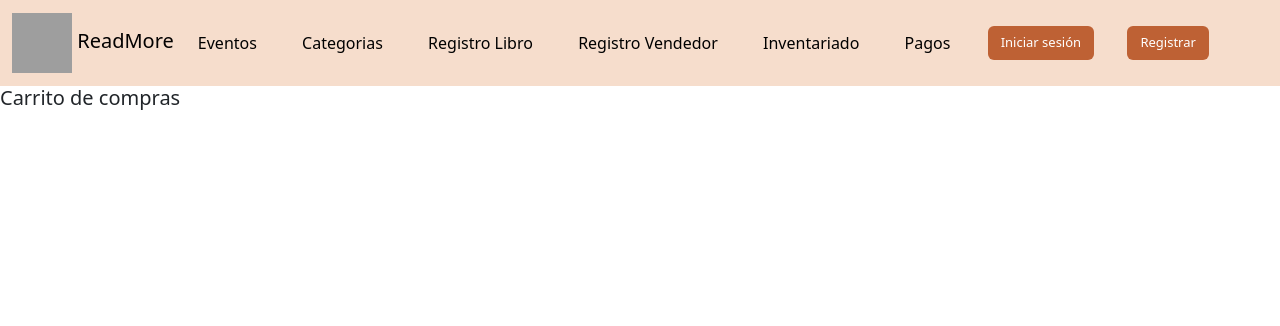
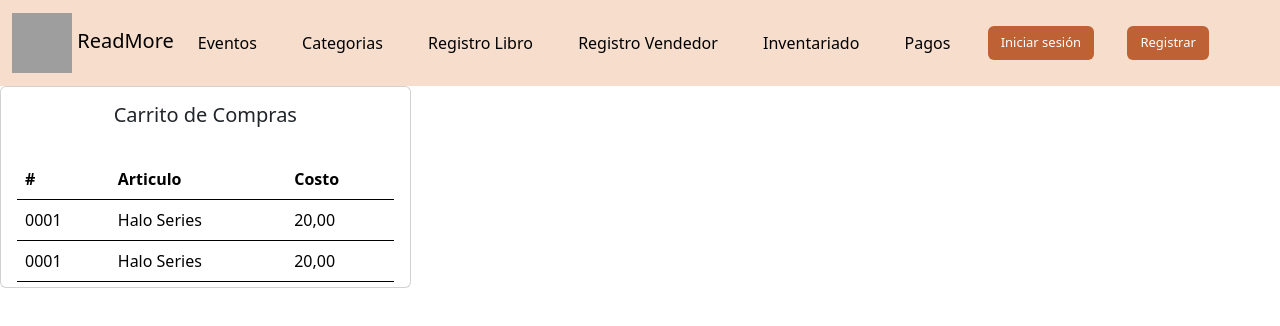
Before and after one commit to Johann2323/proyectofinalfront, an Angular app: page /app-carrito-compras in a window 1280 px wide. Shown: the top 326 px of the page. Built offline with nearby package versions, Linux system fonts and the light colour scheme; grey boxes are pictures that could not be loaded.

Commit message:
Carrito con scroll

```diff
--- a/src/app/pages/carrito-compras/carrito-compras.component.html
+++ b/src/app/pages/carrito-compras/carrito-compras.component.html
@@ -1,4 +1,54 @@
-<div>
-    <h5>Carrito de compras</h5>
+<div class="contenedor">
+    <div class="row">
+      <div class="col-sm-4">
+        <div class="card" >
+          <div class="card-body" style="height: 200px; overflow: auto;">
+            <h5 class="card-title" style="text-align: center;" >Carrito de Compras</h5><br>
+            <form class="d-flex buscar" role="search">
+            </form>
+            <table class="table" style="background-color: #F1D9CE; border-color: black; border: 2px;" >
+              <thead>
+                <tr>
+                  <th scope="col">#</th>
+                  <th scope="col">Articulo</th>
+                  <th scope="col">Costo</th>
+                </tr>
+              </thead>
+              <tbody>
+                <tr>
+                  <td>0001</td>
+                  <td>Halo Series</td>
+                  <td>20,00</td>
+                </tr>
 
-</div>
+                <tr>
+                    <td>0001</td>
+                    <td>Halo Series</td>
+                    <td>20,00</td>
+                  </tr>
+
+                  <tr>
+                    <td>0001</td>
+                    <td>Halo Series</td>
+                    <td>20,00</td>
+                  </tr>
+
+                  <tr>
+                    <td>0001</td>
+                    <td>Halo Series</td>
+                    <td>20,00</td>
+                  </tr>
+
+                  <tr>
+                    <td>0001</td>
+                    <td>Halo Series</td>
+                    <td>20,00</td>
+                  </tr>
+              </tbody>
+            </table>
+            Total:
+          </div>
+        </div>
+      </div>
+    </div>
+  </div>
--- a/src/app/pages/categorias/categorias.component.html
+++ b/src/app/pages/categorias/categorias.component.html
@@ -20,5 +20,16 @@
         <app-cat-accion *ngSwitchCase="'accion'"></app-cat-accion>
       </ng-container>
     </div>
+    <div class="col-sm-10 ">
+
+
+      <div class="sticky-top">
+       <app-carrito-compras></app-carrito-compras>
+      </div>
+
+
+
+   </div>
   </div>
+
 </body>
```
